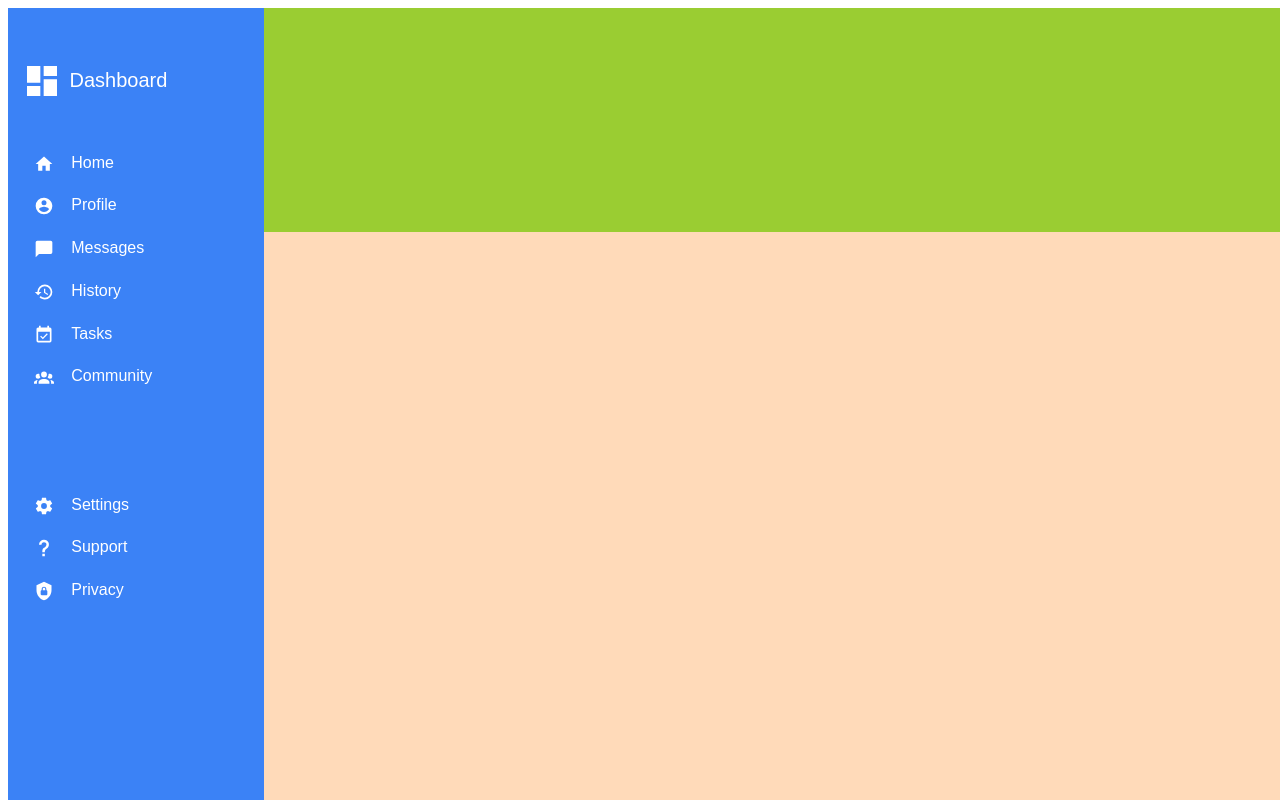
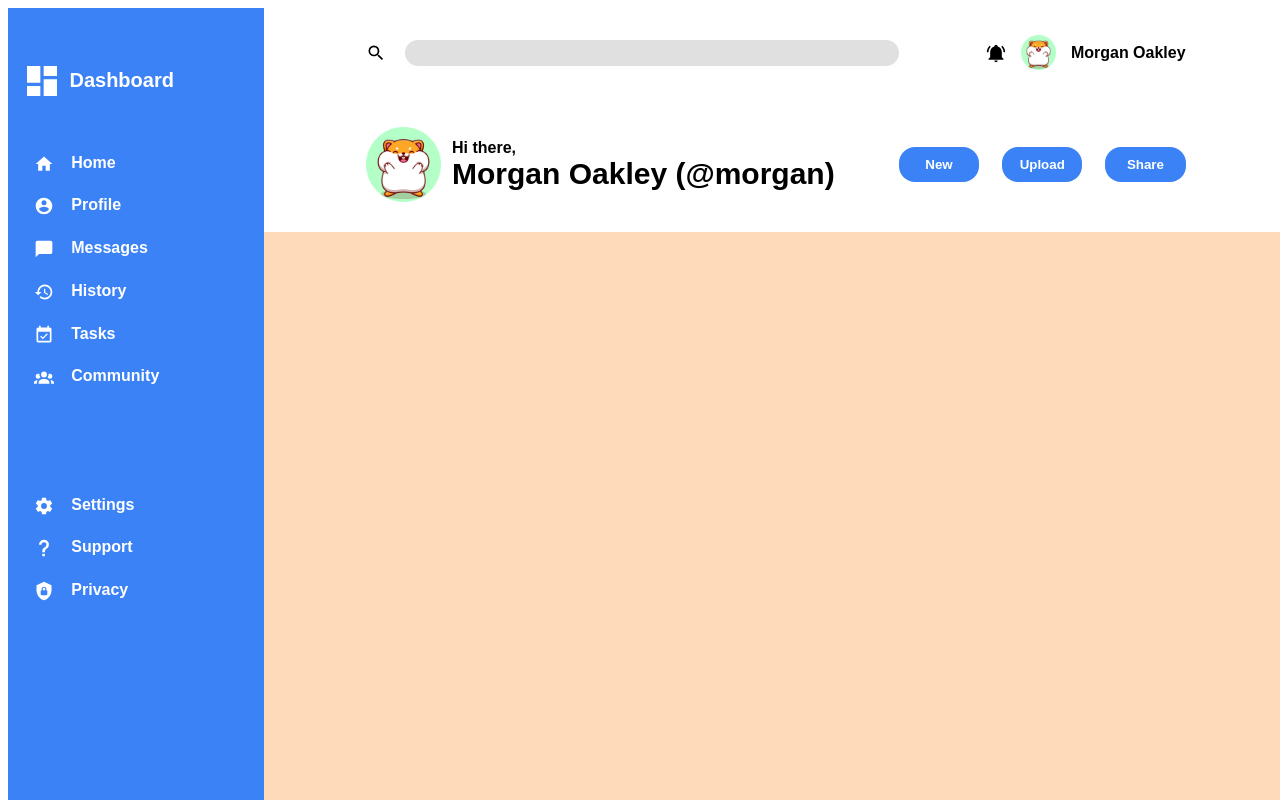
Before and after one commit to vrushank1729/adminDashboard, a plain HTML site: page index.html in a window 1280 px wide. Shown: the top 800 px of the page. Drawn offline with Linux system fonts and the light colour scheme.

Commit message:
nearly perfect header

```diff
--- a/index.html
+++ b/index.html
@@ -10,7 +10,9 @@
     <div class="page">
         <div class="side-panel">
             <div id="Dashboard">
-                <div class="dashboard-img"><img src="icons/dashboard.svg" style="height: 40px; width: 40px;" class="white-icon"></div>
+                <div class="dashboard-img">
+                    <img src="icons/dashboard.svg" class="dashboard-icon">
+                </div>
                 <div class="dashboard-txt">Dashboard</div>
             </div>
             <div id="Home" class="side-panel-item">
@@ -50,7 +52,35 @@
                 <div>Privacy</div>
             </div>
         </div>
-        <div class="header"></div>
+
+
+
+        <div class="header">
+            <div class="search-bar">
+                <img src="icons/search.svg">
+                <input type="text">
+            </div>
+            <div class="profile-img-txt">
+                <img src="icons/hamster.png" class="display-picture">
+                <div class="profile-txt">
+                    <div>Hi there,</div>
+                    <div class="morgan">Morgan Oakley (@morgan)</div>
+                </div>
+            </div>
+            <div class="bell-dp-name">
+                <img src="icons/bell-ring.svg" class="bell-icon">
+                <img src="icons/hamster.png" class="dp-with-bell">
+                <div>Morgan Oakley</div>
+            </div>
+            <div class="new-upload-share">
+                <button class="btn">New</button>
+                <button class="btn">Upload</button>
+                <button class="btn">Share</button>
+            </div>
+        </div>
+
+
+
         <div class="main-screen">
         </div>
     </div>
--- a/style.css
+++ b/style.css
@@ -7,8 +7,10 @@
     font-family: sans-serif;
 }
 
-.white-icon {
-    filter: invert(1); /* This inverts the colors, turning black to white */
+.dashboard-icon {
+    filter: invert(1);
+    height: 40px;
+    width: 40px;
 }
 
 .side-panel {
@@ -17,6 +19,7 @@
     display: grid;
     grid-template: 13% repeat(11, 1fr) 45%/ 10% 1fr 20%;
     color: white;
+    font-weight: bold;
 }
 
 .side-panel-item {
@@ -98,8 +101,94 @@
 }
 
 .header {
-    background-color: yellowgreen;
+    /* background-color: yellowgreen; */
+    background-color: white;
     grid-area: 1/2/2/span 1;
+    display: grid;
+    grid-template: 40% 60%/ 10% 52% 28% 10%;
+}
+
+.search-bar {
+    /* background-color: brown; */
+    grid-area: 1/2/2/3;
+    display: flex;
+    justify-content: space-between;
+    align-items: center;
+}
+
+.search-bar img {
+    height: 20px;
+    width: 20px;
+}
+
+.search-bar input {
+    background-color: #e0e0e0;
+    height: 24px;
+    width: 92%;
+    border-radius: 13px;
+    border: none;
+}
+
+.profile-img-txt {
+    /* background-color: purple; */
+    grid-area: 2/2/3/3;
+    display: flex;
+    align-items: center;
+}
+
+.display-picture {
+    height: 75px;
+    width: 75px;
+}
+
+.profile-txt {
+    margin-left: 2%;
+    display: flex;
+    flex-direction: column;
+    font-weight: bold;
+}
+
+.morgan {
+    font-size: 30px;
+}
+
+.bell-dp-name {
+    /* background-color: cyan; */
+    grid-area: 1/3/2/4;
+    display: flex;
+    justify-content: end;
+    align-items: center;
+    font-weight: bold;
+}
+
+.bell-icon {
+    height: 20px;
+    width: 20px;
+}
+
+.dp-with-bell {
+    height: 35px;
+    width: 35px;
+    margin-left: 15px;
+    margin-right: 15px;
+}
+
+.new-upload-share {
+    /* background-color: orange; */
+    grid-area: 2/3/3/4;
+    display: flex;
+    justify-content: space-between;
+    align-items: center;
+}
+
+.btn {
+    background-color: #3b82f6;
+    padding: 10px;
+    border: none;
+    border-radius: 16px;
+    width: 28%;
+    color: white;
+    font-weight: bold;
 }
 
 .main-screen {
```
Also changed, not shown: icons/bell-ring.svg (added), icons/hamster.png (added), icons/search.svg (added).
